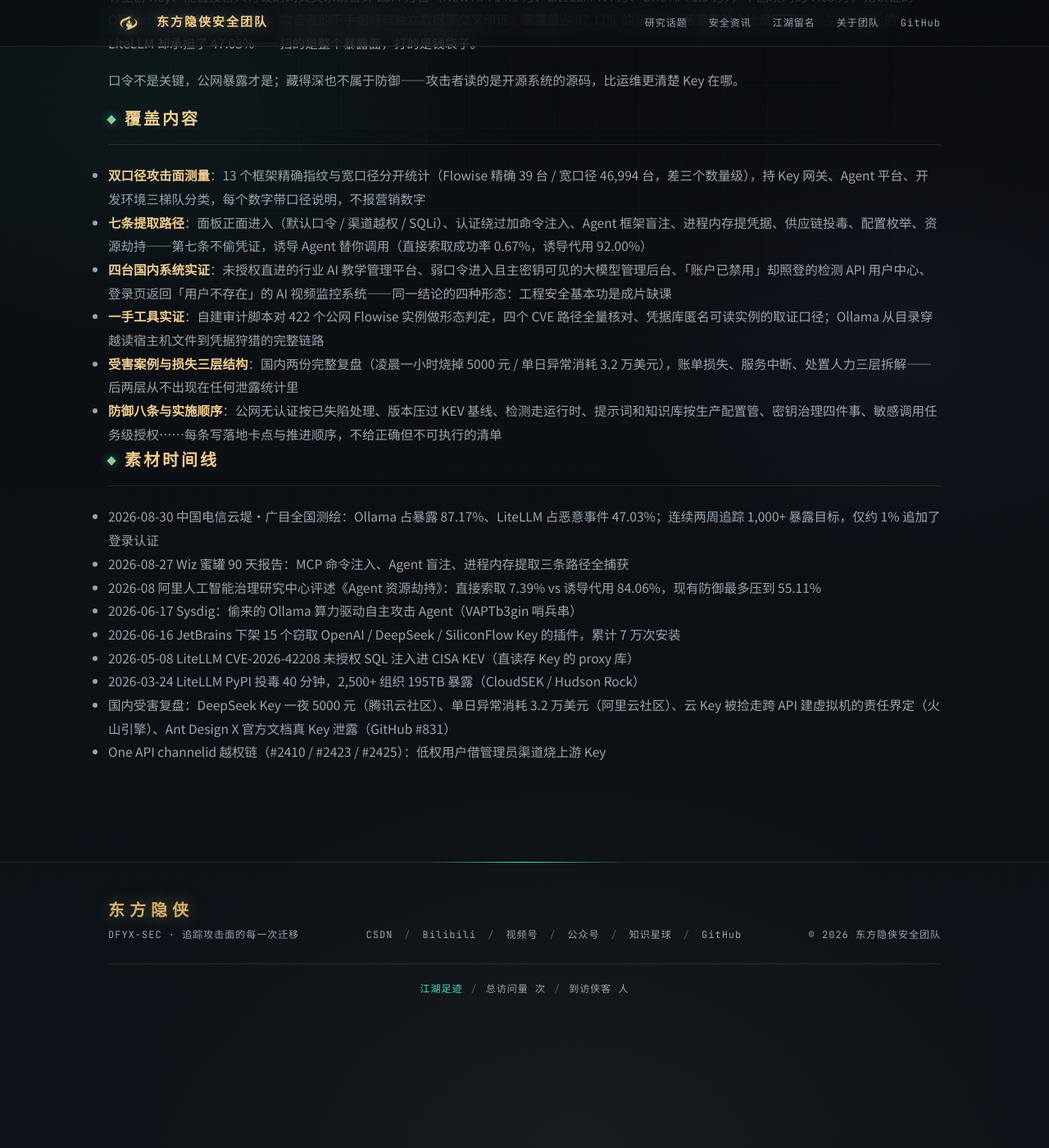
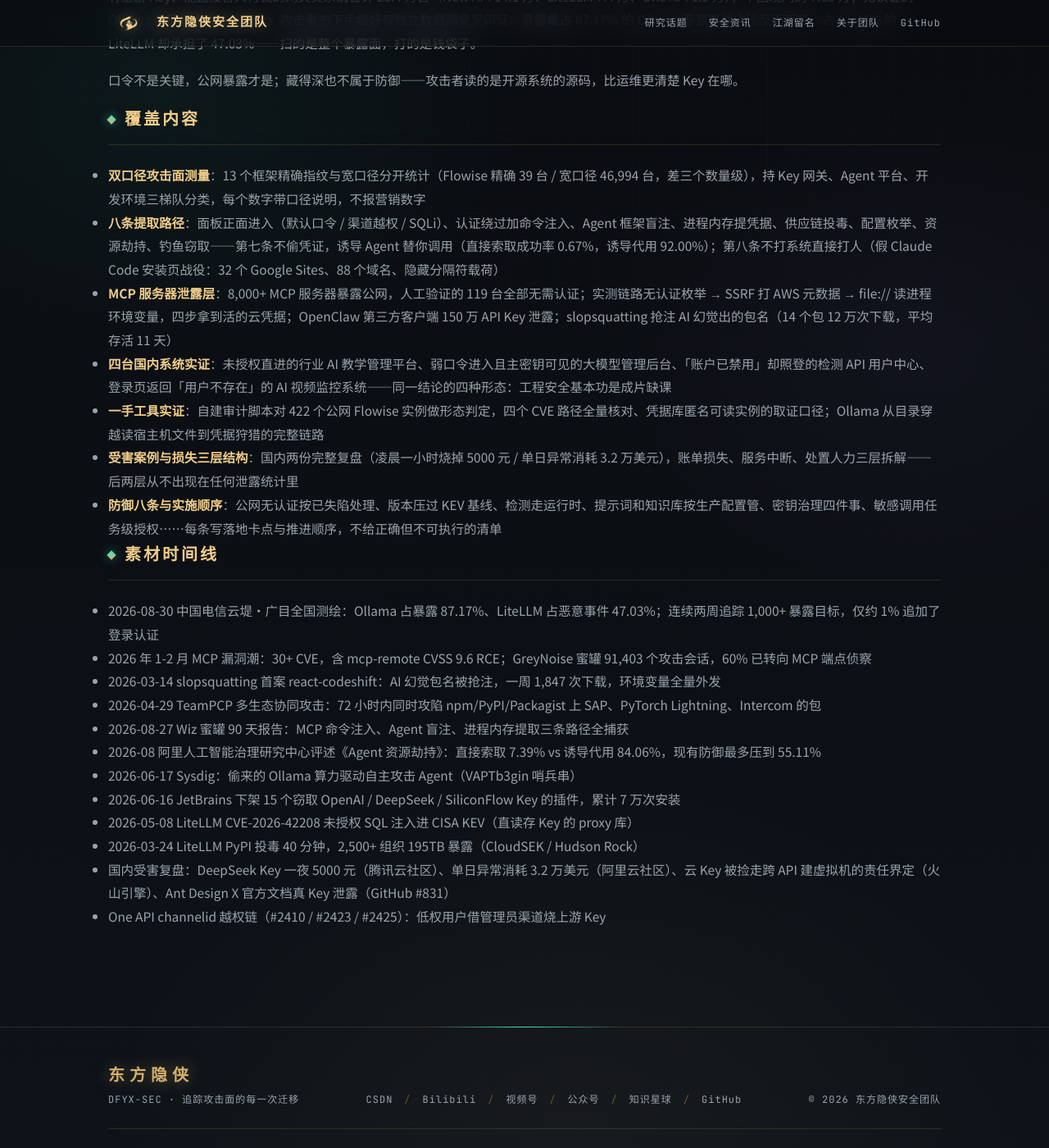
Before and after one commit to EastSword/EastSword.github.io, a Jekyll site: the page built from _topics/llm-api-key-security.md, in a window 1280 px wide and 1400 px high, scrolled down 1689 px. Shown: the whole window at 82% size. Built offline with Jekyll 4.4.1, drawn with Linux system fonts in a browser that asks for light colours; comment, search, counter and statistics services are not loaded; before the commit the page ends 2967 px from its top, so only the background shows below that; some of the changed text lies outside the part shown.

Commit message:
课题更名公网大模型的密钥泄露，补 MCP 泄露层、钓鱼与供应链投毒素材

```diff
--- a/_topics/llm-api-key-security.md
+++ b/_topics/llm-api-key-security.md
@@ -53,7 +53,8 @@
 ## 覆盖内容
 
 - **双口径攻击面测量**：13 个框架精确指纹与宽口径分开统计（Flowise 精确 39 台 / 宽口径 46,994 台，差三个数量级），持 Key 网关、Agent 平台、开发环境三梯队分类，每个数字带口径说明，不报营销数字
-- **七条提取路径**：面板正面进入（默认口令 / 渠道越权 / SQLi）、认证绕过加命令注入、Agent 框架盲注、进程内存提凭据、供应链投毒、配置枚举、资源劫持——第七条不偷凭证，诱导 Agent 替你调用（直接索取成功率 0.67%，诱导代用 92.00%）
+- **八条提取路径**：面板正面进入（默认口令 / 渠道越权 / SQLi）、认证绕过加命令注入、Agent 框架盲注、进程内存提凭据、供应链投毒、配置枚举、资源劫持、钓鱼窃取——第七条不偷凭证，诱导 Agent 替你调用（直接索取成功率 0.67%，诱导代用 92.00%）；第八条不打系统直接打人（假 Claude Code 安装页战役：32 个 Google Sites、88 个域名、隐藏分隔符载荷）
+- **MCP 服务器泄露层**：8,000+ MCP 服务器暴露公网，人工验证的 119 台全部无需认证；实测链路无认证枚举 → SSRF 打 AWS 元数据 → file:// 读进程环境变量，四步拿到活的云凭据；OpenClaw 第三方客户端 150 万 API Key 泄露；slopsquatting 抢注 AI 幻觉出的包名（14 个包 12 万次下载，平均存活 11 天）
 - **四台国内系统实证**：未授权直进的行业 AI 教学管理平台、弱口令进入且主密钥可见的大模型管理后台、「账户已禁用」却照登的检测 API 用户中心、登录页返回「用户不存在」的 AI 视频监控系统——同一结论的四种形态：工程安全基本功是成片缺课
 - **一手工具实证**：自建审计脚本对 422 个公网 Flowise 实例做形态判定，四个 CVE 路径全量核对、凭据库匿名可读实例的取证口径；Ollama 从目录穿越读宿主机文件到凭据狩猎的完整链路
 - **受害案例与损失三层结构**：国内两份完整复盘（凌晨一小时烧掉 5000 元 / 单日异常消耗 3.2 万美元），账单损失、服务中断、处置人力三层拆解——后两层从不出现在任何泄露统计里
@@ -62,6 +63,9 @@
 ## 素材时间线
 
 - 2026-08-30 中国电信云堤·广目全国测绘：Ollama 占暴露 87.17%、LiteLLM 占恶意事件 47.03%；连续两周追踪 1,000+ 暴露目标，仅约 1% 追加了登录认证
+- 2026 年 1-2 月 MCP 漏洞潮：30+ CVE，含 mcp-remote CVSS 9.6 RCE；GreyNoise 蜜罐 91,403 个攻击会话，60% 已转向 MCP 端点侦察
+- 2026-03-14 slopsquatting 首案 react-codeshift：AI 幻觉包名被抢注，一周 1,847 次下载，环境变量全量外发
+- 2026-04-29 TeamPCP 多生态协同攻击：72 小时内同时攻陷 npm/PyPI/Packagist 上 SAP、PyTorch Lightning、Intercom 的包
 - 2026-08-27 Wiz 蜜罐 90 天报告：MCP 命令注入、Agent 盲注、进程内存提取三条路径全捕获
 - 2026-08 阿里人工智能治理研究中心评述《Agent 资源劫持》：直接索取 7.39% vs 诱导代用 84.06%，现有防御最多压到 55.11%
 - 2026-06-17 Sysdig：偷来的 Ollama 算力驱动自主攻击 Agent（VAPTb3gin 哨兵串）
```
Also changed, not shown: other parts of _topics/llm-api-key-security.md (+1 -1 lines).
